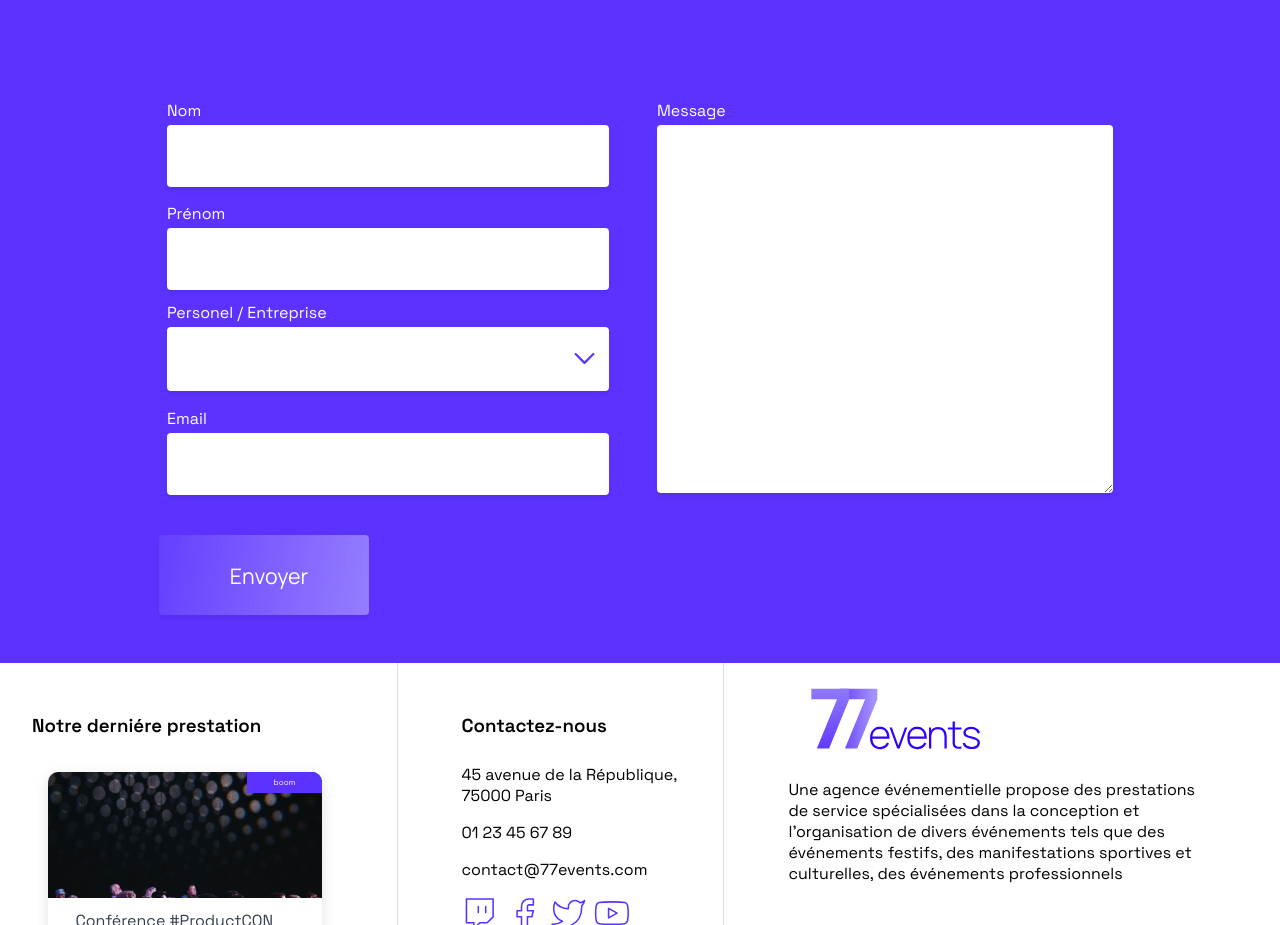
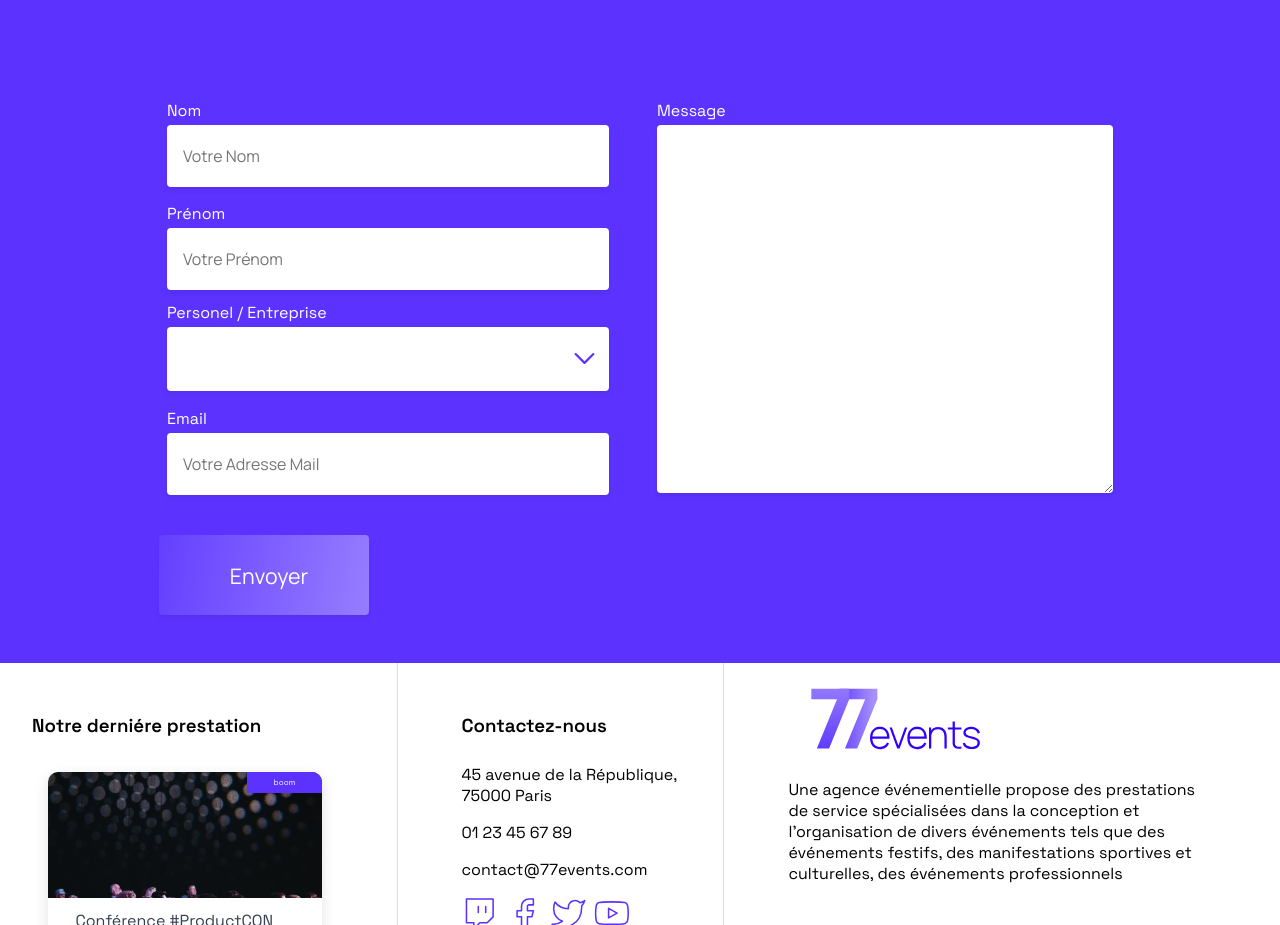
Before and after one commit to Zrtehhz/Project-10, a React (Create React App) app: page / in a window 1280 px wide. Shown: the part 5450-6375 px from the top of the page. Built offline with nearby package versions, Linux system fonts and the light colour scheme.

Commit message:
update du Form
update du Form  + Maj et checkup sur l'ensemble de l'application

```diff
--- a/src/containers/Form/index.js
+++ b/src/containers/Form/index.js
@@ -6,7 +6,7 @@ import Button, { BUTTON_TYPES } from "../../components/Button";
 
 const mockContactApi = () =>
   new Promise((resolve) => {
-    setTimeout(resolve, 1000);
+    setTimeout(resolve, 900);
   });
 
 const Form = ({ onSuccess, onError }) => {
@@ -19,7 +19,7 @@ const Form = ({ onSuccess, onError }) => {
       try {
         await mockContactApi();
         setSending(false);
-        onSuccess(); // Ajout onSuccess
+        onSuccess(); /* ajout de onsucces dans le callback */
       } catch (err) {
         setSending(false);
         onError(err);
@@ -31,8 +31,8 @@ const Form = ({ onSuccess, onError }) => {
     <form onSubmit={sendContact}>
       <div className="row">
         <div className="col">
-          <Field placeholder="" label="Nom" />
-          <Field placeholder="" label="Prénom" />
+          <Field placeholder="Votre nom" label="Nom" />
+          <Field placeholder="Votre prénom" label="Prénom" />
           <Select
             selection={["Personel", "Entreprise"]}
             onChange={() => null}
@@ -40,7 +40,7 @@ const Form = ({ onSuccess, onError }) => {
             type="large"
             titleEmpty
           />
-          <Field placeholder="" label="Email" type={FIELD_TYPES.INPUT_EMAIL} />
+          <Field placeholder="Votre adresse mail" label="Email" />
           <Button type={BUTTON_TYPES.SUBMIT} disabled={sending}>
             {sending ? "En cours" : "Envoyer"}
           </Button>
```
Also changed, not shown: 1 other file (tests, documents, lock files or other folders).
